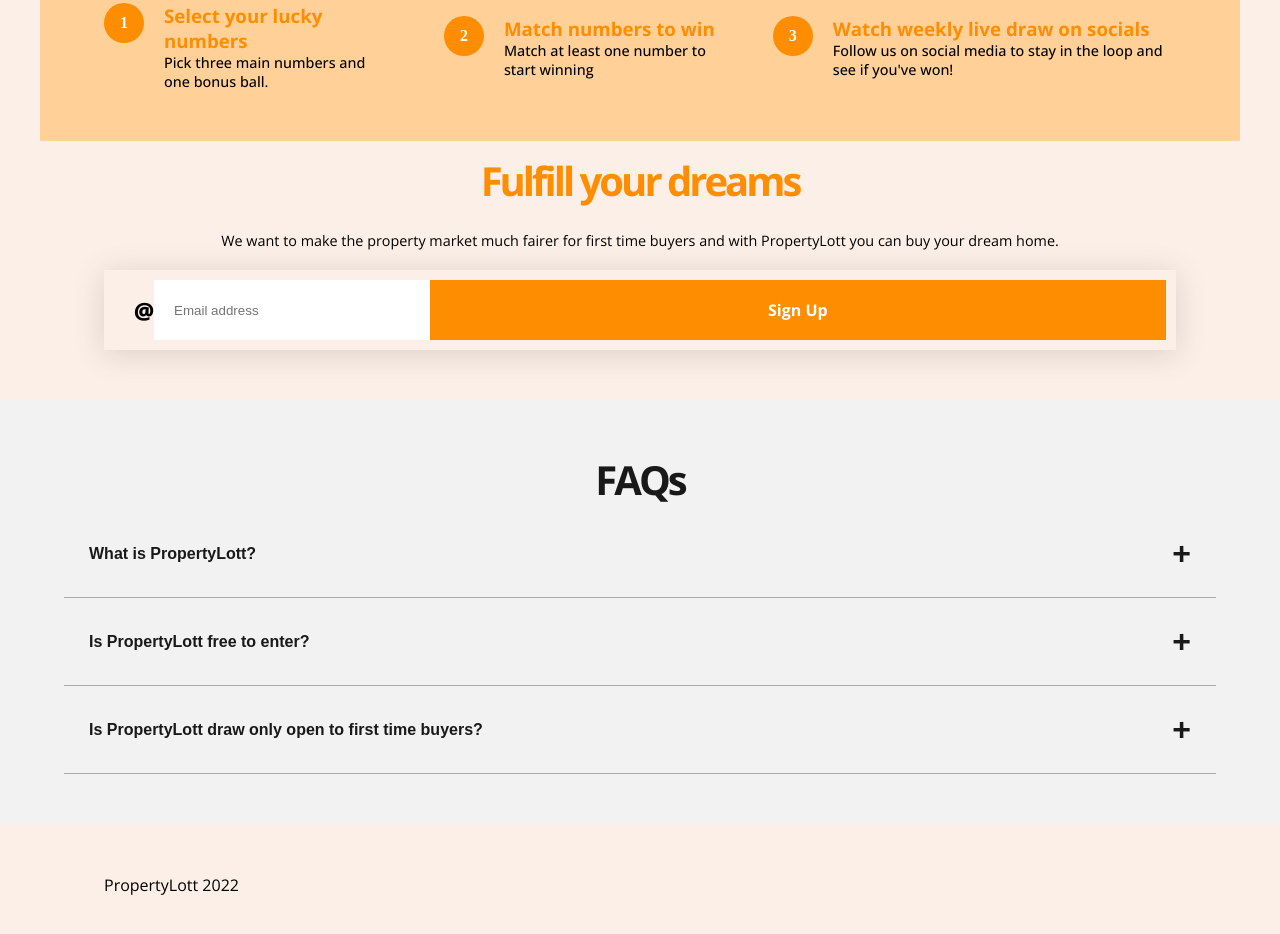
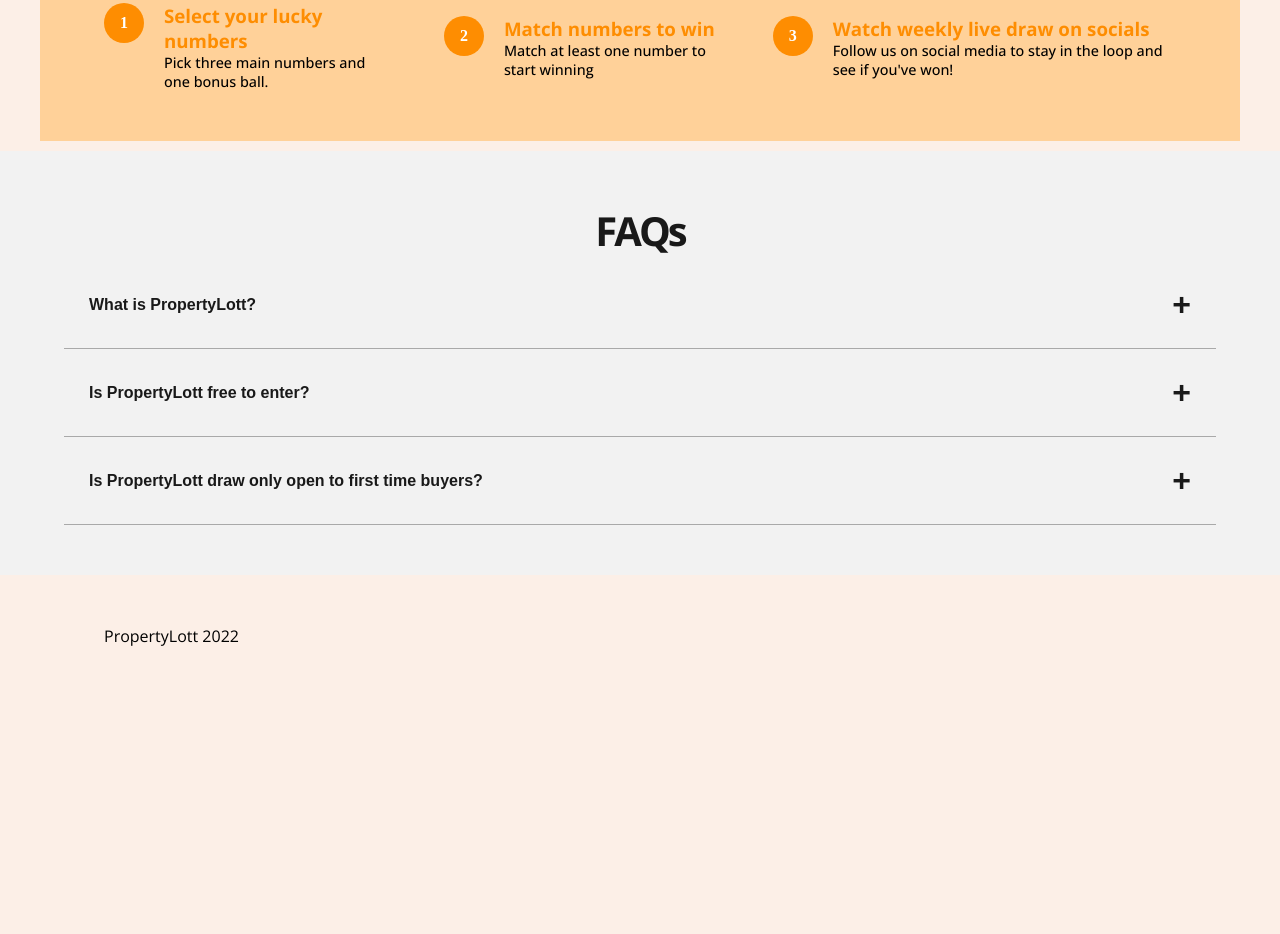
Before and after one commit to emmanuelojiji/PropertyLott2021, a plain HTML site: page index.html in a window 1280 px wide. Shown: the part 1108-2042 px from the top of the page. After the commit the page ends 1805 px from the top, so only its background shows below. Drawn offline with nearby package versions, Linux system fonts and the light colour scheme; a web font is replaced by a local one.

Commit message:
Second call to action removed

```diff
--- a/index.html
+++ b/index.html
@@ -127,7 +127,7 @@
       </div>
     </section>
 
-    <section class="cta page-width">
+    <!--<section class="cta page-width">
       <h2>Fulfill your dreams</h2>
       <p>We want to make the property market much fairer for first time buyers and with PropertyLott you can buy your dream home.</p>
       <div class="cta-container">
@@ -136,7 +136,7 @@
         <button class="btn-main">Sign Up</button>
       </div>
     </div>
-    </section>
+    </section>-->
 
     <section class="faq">
       <h2>FAQs</h2>
```
